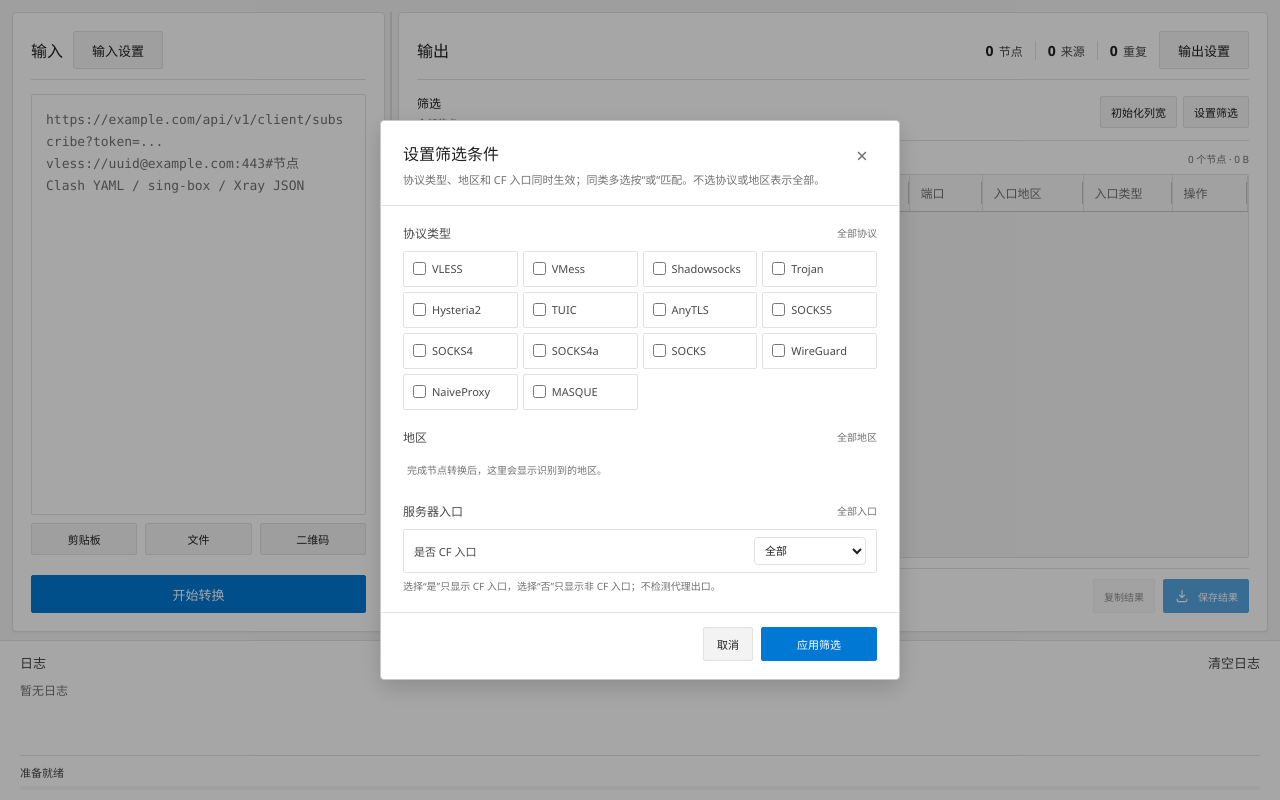
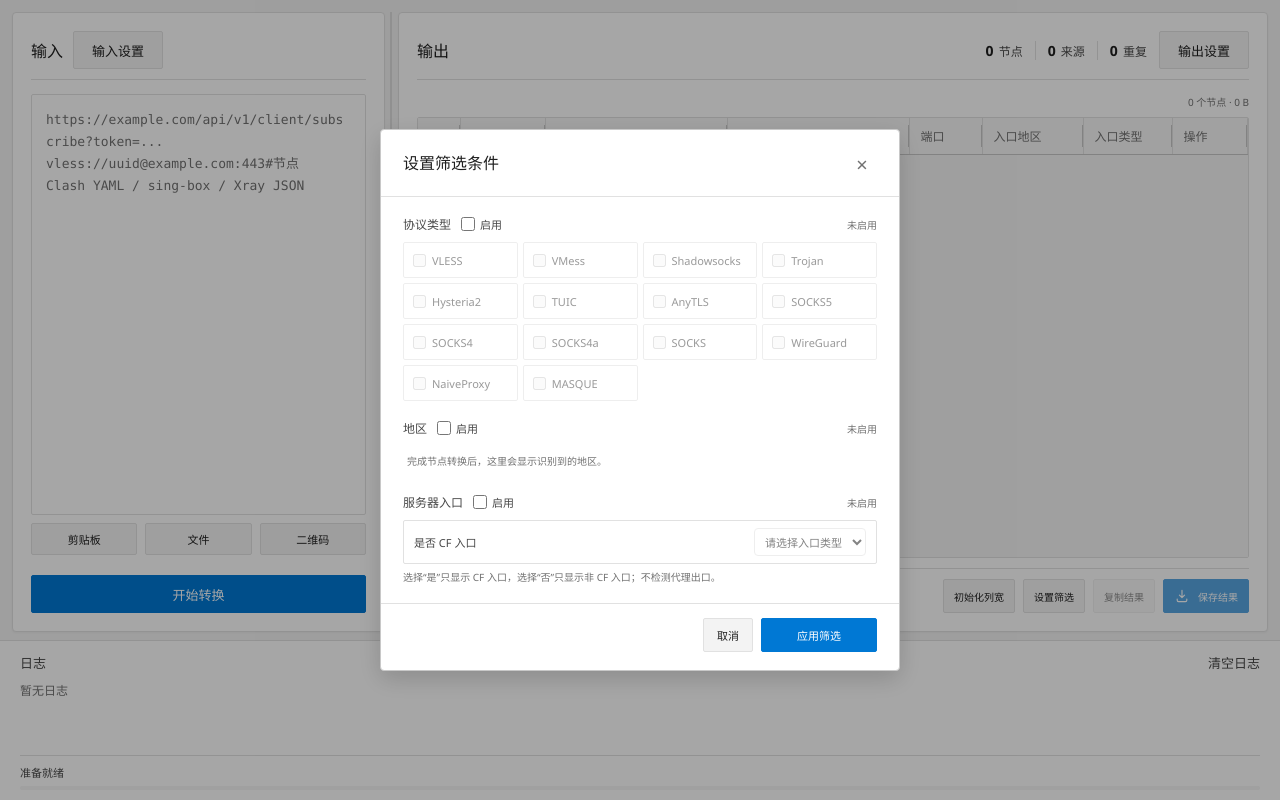
Before and after one commit to HanJason233/all2uri, a website built with Vite: page index.html in a window 1280 px wide. Both pictures are taken after a click on the button "设置筛选". Built offline with nearby package versions, Linux system fonts and the light colour scheme.

Commit message:
优化订阅设置与输出筛选

```diff
--- a/index.html
+++ b/index.html
@@ -71,20 +71,6 @@
               </div>
             </div>
 
-            <div class="output-filter-toolbar">
-              <div>
-                <strong>筛选</strong>
-                <p id="output-filter-summary">全部节点</p>
-              </div>
-              <div class="output-filter-actions">
-                <button class="secondary-button" id="output-column-reset-button" type="button" title="恢复初始列宽">
-                  初始化列宽
-                </button>
-                <button class="secondary-button" id="output-filter-button" type="button" aria-haspopup="dialog">
-                  设置筛选
-                </button>
-              </div>
-            </div>
             <div class="output-filter-result">
               <div class="output-filter-result-heading">
                 <span id="output-filter-count">0 个节点 · 0 B</span>
@@ -122,6 +108,8 @@
             <div class="output-global-actions">
               <span id="output-overview">等待输出</span>
               <div>
+                <button class="secondary-button" id="output-column-reset-button" type="button" title="恢复初始列宽">初始化列宽</button>
+                <button class="secondary-button" id="output-filter-button" type="button" aria-haspopup="dialog">设置筛选</button>
                 <button class="secondary-button" id="copy-button" type="button" disabled>复制结果</button>
                 <button class="primary-button compact" id="save-button" type="button" disabled>
                   <svg viewBox="0 0 20 20" fill="none" aria-hidden="true">
@@ -156,7 +144,6 @@
         <header class="output-rule-dialog-header">
           <div>
             <h2 id="input-settings-dialog-title">输入设置</h2>
-            <p>管理订阅请求方式、并发限制和连接选项。</p>
           </div>
           <button class="output-rule-dialog-close" id="input-settings-dialog-close" type="button" aria-label="关闭输入设置">×</button>
         </header>
@@ -196,12 +183,19 @@
               </span>
             </label>
             <label class="settings-row">
+              <span>远程订阅超时</span>
+              <span class="settings-value">
+                <input id="remote-timeout-seconds" class="settings-control settings-number" type="number" min="1" max="600" step="1" value="30" inputmode="numeric" />
+                <span>秒</span>
+              </span>
+            </label>
+            <label class="settings-row">
               <span>并发请求</span>
               <span class="settings-value">
-                <input id="fetch-concurrency" class="settings-control settings-number" type="number" min="1" max="20" step="1" value="3" inputmode="numeric" />
+                <input id="fetch-concurrency" class="settings-control settings-number" type="number" min="1" max="100" step="1" value="10" inputmode="numeric" />
                 <select id="fetch-concurrency-mode" class="settings-control settings-concurrency-mode" aria-label="并发单位">
                   <option value="fixed">个</option>
-                  <option value="percent">%</option>
+                  <option value="percent" selected>%</option>
                 </select>
               </span>
             </label>
@@ -228,7 +222,6 @@
         <header class="output-rule-dialog-header">
           <div>
             <h2 id="output-settings-dialog-title">输出设置</h2>
-            <p>管理转换结果、地区识别方式和 GeoIP 数据文件。</p>
           </div>
           <button class="output-rule-dialog-close" id="output-settings-dialog-close" type="button" aria-label="关闭输出设置">×</button>
         </header>
@@ -237,7 +230,7 @@
             <h3 id="settings-output-title">输出结果</h3>
             <label class="settings-row">
               <span>自动去重</span>
-              <input class="settings-checkbox" id="deduplicate-output" type="checkbox" checked />
+              <input class="settings-checkbox" id="deduplicate-output" type="checkbox" />
             </label>
             <label class="settings-row">
               <span>包含有损结果</span>
@@ -266,34 +259,51 @@
         <header class="output-rule-dialog-header">
           <div>
             <h2 id="output-filter-dialog-title">设置筛选条件</h2>
-            <p>协议类型、地区和 CF 入口同时生效；同类多选按“或”匹配。不选协议或地区表示全部。</p>
           </div>
           <button class="output-rule-dialog-close" id="output-filter-dialog-close" type="button" aria-label="关闭筛选设置">×</button>
         </header>
         <div class="output-rule-dialog-body">
           <section class="output-rule-section" aria-labelledby="output-filter-protocol-title">
             <div class="output-rule-section-heading">
-              <h3 id="output-filter-protocol-title">协议类型</h3>
-              <span id="output-filter-protocol-summary">全部协议</span>
+              <div class="output-filter-section-title">
+                <h3 id="output-filter-protocol-title">协议类型</h3>
+                <label class="output-filter-toggle">
+                  <input id="output-filter-protocol-enabled" type="checkbox" aria-label="启用协议类型筛选" />
+                  <span>启用</span>
+                </label>
+              </div>
+              <span id="output-filter-protocol-summary">未启用</span>
             </div>
             <div class="output-rule-options" id="output-filter-protocol-options"></div>
           </section>
           <section class="output-rule-section" aria-labelledby="output-filter-region-title">
             <div class="output-rule-section-heading">
-              <h3 id="output-filter-region-title">地区</h3>
-              <span id="output-filter-region-summary">全部地区</span>
+              <div class="output-filter-section-title">
+                <h3 id="output-filter-region-title">地区</h3>
+                <label class="output-filter-toggle">
+                  <input id="output-filter-region-enabled" type="checkbox" aria-label="启用地区筛选" />
+                  <span>启用</span>
+                </label>
+              </div>
+              <span id="output-filter-region-summary">未启用</span>
             </div>
             <div class="output-rule-options" id="output-filter-region-options"></div>
           </section>
           <section class="output-rule-section" aria-labelledby="output-filter-cf-title">
             <div class="output-rule-section-heading">
-              <h3 id="output-filter-cf-title">服务器入口</h3>
-              <span id="output-filter-cf-summary">全部入口</span>
+              <div class="output-filter-section-title">
+                <h3 id="output-filter-cf-title">服务器入口</h3>
+                <label class="output-filter-toggle">
+                  <input id="output-filter-cf-enabled" type="checkbox" aria-label="启用服务器入口筛选" />
+                  <span>启用</span>
+                </label>
+              </div>
+              <span id="output-filter-cf-summary">未启用</span>
             </div>
             <label class="output-rule-cf-select">
               <span>是否 CF 入口</span>
               <select id="output-filter-cf-entry">
-                <option value="all">全部</option>
+                <option value="all">请选择入口类型</option>
                 <option value="yes">是</option>
                 <option value="no">否</option>
               </select>
--- a/src/main.ts
+++ b/src/main.ts
@@ -50,8 +50,11 @@ interface CategorizedOutput {
 type CloudflareEntryFilter = "all" | "yes" | "no";
 
 interface OutputFilter {
+  protocolsEnabled: boolean;
   protocols: ProxyProtocol[];
+  countriesEnabled: boolean;
   countries: string[];
+  cloudflareEntryEnabled: boolean;
   cloudflareEntry: CloudflareEntryFilter;
 }
 
@@ -76,6 +79,9 @@ const MIN_FETCH_CONCURRENCY = 1;
 const MAX_FETCH_CONCURRENCY = 20;
 const MAX_FETCH_CONCURRENCY_PERCENT = 100;
 const MAX_REDIRECTS = 50;
+const MIN_REMOTE_TIMEOUT_SECONDS = 1;
+const DEFAULT_REMOTE_TIMEOUT_SECONDS = 30;
+const MAX_REMOTE_TIMEOUT_SECONDS = 600;
 const MAX_BATCH_INPUT_BYTES = 64 * 1024 * 1024;
 const MIN_REMOTE_BATCH_BYTES = 1024 * 1024;
 type FetchConcurrencyMode = "fixed" | "percent";
@@ -158,7 +164,14 @@ function loadGeoIpDatabasePath(): string {
 }
 
 function loadOutputFilter(): OutputFilter {
-  const empty = (): OutputFilter => ({ protocols: [], countries: [], cloudflareEntry: "all" });
+  const empty = (): OutputFilter => ({
+    protocolsEnabled: false,
+    protocols: [],
+    countriesEnabled: false,
+    countries: [],
+    cloudflareEntryEnabled: false,
+    cloudflareEntry: "all",
+  });
   try {
     const stored = window.localStorage.getItem(OUTPUT_FILTER_STORAGE_KEY);
     if (stored === null) return empty();
@@ -175,7 +188,16 @@ function loadOutputFilter(): OutputFilter {
       candidate.cloudflareEntry === "yes" || candidate.cloudflareEntry === "no" || candidate.cloudflareEntry === "all"
         ? candidate.cloudflareEntry
         : candidate.cloudflare === true ? "yes" : "all";
-    return { protocols, countries, cloudflareEntry };
+    return {
+      protocolsEnabled: typeof candidate.protocolsEnabled === "boolean" ? candidate.protocolsEnabled : protocols.length > 0,
+      protocols,
+      countriesEnabled: typeof candidate.countriesEnabled === "boolean" ? candidate.countriesEnabled : countries.length > 0,
+      countries,
+      cloudflareEntryEnabled: typeof candidate.cloudflareEntryEnabled === "boolean"
+        ? candidate.cloudflareEntryEnabled
+        : cloudflareEntry !== "all",
+      cloudflareEntry,
+    };
   } catch {
     return empty();
   }
@@ -393,6 +415,7 @@ const dom = {
   fetchConcurrency: getElement<HTMLInputElement>("fetch-concurrency"),
   fetchConcurrencyMode: getElement<HTMLSelectElement>("fetch-concurrency-mode"),
   maxRedirects: getElement<HTMLInputElement>("max-redirects"),
+  remoteTimeoutSeconds: getElement<HTMLInputElement>("remote-timeout-seconds"),
   regionLookupMethods: getElement<HTMLDivElement>("region-lookup-methods"),
   geoIpDatabaseName: getElement<HTMLSpanElement>("geoip-database-name"),
   chooseGeoIpDatabaseButton: getElement<HTMLButtonElement>("choose-geoip-database"),
@@ -414,7 +437,6 @@ const dom = {
   outputSettingsDialogClose: getElement<HTMLButtonElement>("output-settings-dialog-close"),
   outputFilterButton: getElement<HTMLButtonElement>("output-filter-button"),
   outputColumnResetButton: getElement<HTMLButtonElement>("output-column-reset-button"),
-  outputFilterSummary: getElement<HTMLParagraphElement>("output-filter-summary"),
   outputFilterCount: getElement<HTMLSpanElement>("output-filter-count"),
   outputTableWrap: getElement<HTMLDivElement>("output-table-wrap"),
   outputTable: getElement<HTMLTableElement>("output-table"),
@@ -423,10 +445,13 @@ const dom = {
   outputFilterDialogClose: getElement<HTMLButtonElement>("output-filter-dialog-close"),
   outputFilterDialogCancel: getElement<HTMLButtonElement>("output-filter-dialog-cancel"),
   outputFilterDialogSave: getElement<HTMLButtonElement>("output-filter-dialog-save"),
+  outputFilterProtocolEnabled: getElement<HTMLInputElement>("output-filter-protocol-enabled"),
   outputFilterProtocolOptions: getElement<HTMLDivElement>("output-filter-protocol-options"),
   outputFilterProtocolSummary: getElement<HTMLSpanElement>("output-filter-protocol-summary"),
+  outputFilterRegionEnabled: getElement<HTMLInputElement>("output-filter-region-enabled"),
   outputFilterRegionOptions: getElement<HTMLDivElement>("output-filter-region-options"),
   outputFilterRegionSummary: getElement<HTMLSpanElement>("output-filter-region-summary"),
+  outputFilterCloudflareEnabled: getElement<HTMLInputElement>("output-filter-cf-enabled"),
   outputFilterCloudflareEntry: getElement<HTMLSelectElement>("output-filter-cf-entry"),
   outputFilterCloudflareSummary: getElement<HTMLSpanElement>("output-filter-cf-summary"),
   outputOverview: getElement<HTMLSpanElement>("output-overview"),
@@ -473,7 +498,10 @@ let regionLookupRunId = 0;
 let cloudflareDetectionState: "idle" | "running" | "done" | "error" = "idle";
 let cloudflareDetectionRunId = 0;
 let draftFilterProtocols: ProxyProtocol[] = [];
+let draftFilterProtocolsEnabled = false;
 let draftFilterCountries: string[] = [];
+let draftFilterCountriesEnabled = false;
+let draftFilterCloudflareEnabled = false;
 let draftFilterCloudflareEntry: CloudflareEntryFilter = "all";
 let duplicateCount = 0;
 let activeSourceDocuments: SourceDocument[] = [];
@@ -1067,6 +1095,16 @@ function resolveMaxRedirects(): number {
   return maxRedirects;
 }
 
+function resolveRemoteTimeoutSeconds(): number {
+  const timeoutSeconds = dom.remoteTimeoutSeconds.valueAsNumber;
+  if (!Number.isInteger(timeoutSeconds) || timeoutSeconds < MIN_REMOTE_TIMEOUT_SECONDS || timeoutSeconds > MAX_REMOTE_TIMEOUT_SECONDS) {
+    setValidation(`远程订阅超时必须是 ${MIN_REMOTE_TIMEOUT_SECONDS} 到 ${MAX_REMOTE_TIMEOUT_SECONDS} 秒之间的整数。`);
+    dom.remoteTimeoutSeconds.focus();
+    throw new ConversionError("invalid_timeout", "远程订阅超时设置无效。");
+  }
+  return timeoutSeconds;
+}
+
 function resolveFetchConcurrencySetting(): FetchConcurrencySetting {
   const mode: FetchConcurrencyMode = dom.fetchConcurrencyMode.value === "percent" ? "percent" : "fixed";
   const value = dom.fetchConcurrency.valueAsNumber;
@@ -1144,6 +1182,7 @@ function setBusy(busy: boolean) {
   dom.fetchConcurrency.disabled = busy;
   dom.fetchConcurrencyMode.disabled = busy;
   dom.maxRedirects.disabled = busy;
+  dom.remoteTimeoutSeconds.disabled = busy;
   dom.deduplicateOutput.disabled = busy;
   dom.includeLossyOutput.disabled = busy;
   dom.skipCertificateVerification.disabled = busy;
@@ -1176,10 +1215,11 @@ function appendConversionDiagnostics(result: ConversionResult) {
 }
 
 function outputEntryMatchesFilter(entry: CategorizedOutput): boolean {
-  if (outputFilter.protocols.length > 0 && !outputFilter.protocols.includes(entry.protocol)) return false;
-  if (outputFilter.countries.length > 0 && !outputFilter.countries.includes(entry.countryCode ?? UNKNOWN_REGION_CODE)) return false;
-  if (outputFilter.cloudflareEntry === "yes" && entry.isCloudflare !== true) return false;
-  if (outputFilter.cloudflareEntry === "no" && entry.isCloudflare !== false) return false;
+  if (outputFilter.protocolsEnabled && !outputFilter.protocols.includes(entry.protocol)) return false;
+  if (outputFilter.countriesEnabled && !outputFilter.countries.includes(entry.countryCode ?? UNKNOWN_REGION_CODE)) return false;
+  if (outputFilter.cloudflareEntryEnabled && outputFilter.cloudflareEntry === "all") return false;
+  if (outputFilter.cloudflareEntryEnabled && outputFilter.cloudflareEntry === "yes" && entry.isCloudflare !== true) return false;
+  if (outputFilter.cloudflareEntryEnabled && outputFilter.cloudflareEntry === "no" && entry.isCloudflare !== false) return false;
   return true;
 }
 
@@ -1192,18 +1232,7 @@ function getFilteredOutputUris(): string[] {
 }
 
 function isOutputFilterActive(): boolean {
-  return outputFilter.protocols.length > 0 || outputFilter.countries.length > 0 || outputFilter.cloudflareEntry !== "all";
-}
-
-function outputFilterSummaryText(): string {
-  if (!isOutputFilterActive()) return "全部节点";
-  const parts = [
-    outputFilter.protocols.length ? outputFilter.protocols.map(getProtocolLabel).join(" / ") : "全部协议",
-    outputFilter.countries.length ? outputFilter.countries.map(countryNameForCode).join("、") : "全部地区",
-  ];
-  if (outputFilter.cloudflareEntry === "yes") parts.push("CF 入口");
-  else if (outputFilter.cloudflareEntry === "no") parts.push("非 CF 入口");
-  return parts.join(" · ");
+  return outputFilter.protocolsEnabled || outputFilter.countriesEnabled || outputFilter.cloudflareEntryEnabled;
 }
 
 function availableOutputRegionCodes(): string[] {
@@ -1218,15 +1247,25 @@ function availableOutputRegionCodes(): string[] {
 }
 
 function updateOutputFilterDialogSummaries() {
-  dom.outputFilterProtocolSummary.textContent = draftFilterProtocols.length
-    ? `已选 ${draftFilterProtocols.length} 种协议`
-    : "全部协议";
-  dom.outputFilterRegionSummary.textContent = draftFilterCountries.length
-    ? `已选 ${draftFilterCountries.length} 个地区`
-    : "全部地区";
-  dom.outputFilterCloudflareSummary.textContent = draftFilterCloudflareEntry === "yes"
-    ? "CF 入口"
-    : draftFilterCloudflareEntry === "no" ? "非 CF 入口" : "全部入口";
+  dom.outputFilterProtocolEnabled.checked = draftFilterProtocolsEnabled;
+  dom.outputFilterProtocolSummary.textContent = !draftFilterProtocolsEnabled
+    ? "未启用"
+    : draftFilterProtocols.length ? `已选 ${draftFilterProtocols.length} 种协议` : "未选择协议";
+  dom.outputFilterRegionEnabled.checked = draftFilterCountriesEnabled;
+  dom.outputFilterRegionSummary.textContent = !draftFilterCountriesEnabled
+    ? "未启用"
+    : draftFilterCountries.length ? `已选 ${draftFilterCountries.length} 个地区` : "未选择地区";
+  dom.outputFilterCloudflareEnabled.checked = draftFilterCloudflareEnabled;
+  dom.outputFilterCloudflareSummary.textContent = !draftFilterCloudflareEnabled
+    ? "未启用"
+    : draftFilterCloudflareEntry === "yes"
+      ? "CF 入口"
+      : draftFilterCloudflareEntry === "no" ? "非 CF 入口" : "未选择入口";
+  dom.outputFilterProtocolOptions.querySelectorAll<HTMLInputElement>("input[type='checkbox']")
+    .forEach(checkbox => { checkbox.disabled = !draftFilterProtocolsEnabled; });
+  dom.outputFilterRegionOptions.querySelectorAll<HTMLInputElement>("input[type='checkbox']")
+    .forEach(checkbox => { checkbox.disabled = !draftFilterCountriesEnabled; });
+  dom.outputFilterCloudflareEntry.disabled = !draftFilterCloudflareEnabled;
   dom.outputFilterCloudflareEntry.value = draftFilterCloudflareEntry;
 }
 
@@ -1290,7 +1329,10 @@ function renderOutputFilterDialogOptions() {
 function openOutputFilterDialog() {
   if (dom.outputFilterDialog.open) return;
   draftFilterProtocols = [...outputFilter.protocols];
+  draftFilterProtocolsEnabled = outputFilter.protocolsEnabled;
   draftFilterCountries = [...outputFilter.countries];
+  draftFilterCountriesEnabled = outputFilter.countriesEnabled;
+  draftFilterCloudflareEnabled = outputFilter.cloudflareEntryEnabled;
   draftFilterCloudflareEntry = outputFilter.cloudflareEntry;
   renderOutputFilterDialogOptions();
   dom.outputFilterDialog.showModal();
@@ -1298,8 +1340,11 @@ function openOutputFilterDialog() {
 
 function saveOutputFilterDialog() {
   outputFilter = {
+    protocolsEnabled: draftFilterProtocolsEnabled,
     protocols: [...draftFilterProtocols],
+    countriesEnabled: draftFilterCountriesEnabled,
     countries: [...draftFilterCountries],
+    cloudflareEntryEnabled: draftFilterCloudflareEnabled,
     cloudflareEntry: draftFilterCloudflareEntry,
   };
   saveOutputFilter();
@@ -1385,14 +1430,11 @@ function renderOutputFilter() {
   const filteredEntries = getFilteredOutputEntries();
   const uris = filteredEntries.map(entry => entry.uri);
   const value = uris.join("\n");
-  const summary = outputFilterSummaryText();
 
   dom.outputTableBody.replaceChildren();
   filteredEntries.forEach((entry, index) => dom.outputTableBody.append(renderOutputTableRow(entry, index)));
   dom.outputTableWrap.hidden = false;
   dom.outputFilterCount.textContent = `${uris.length} 个节点 · ${formatBytes(new Blob([value]).size)}`;
-  dom.outputFilterSummary.textContent = summary;
-  dom.outputFilterSummary.title = summary;
 
   const regionStatus = regionLookupState === "running" ? " · 地区查询中" : "";
   const cloudflareCount = outputEntries.filter(entry => entry.isCloudflare === true).length;
@@ -1633,6 +1675,7 @@ async function fetchSubscriptionWithFallback(
   url: string,
   userAgent: string | null,
   maxRedirects: number,
+  timeoutSeconds: number,
   sourceId: string,
   requestId: string,
   signal: AbortSignal,
@@ -1655,6 +1698,7 @@ async function fetchSubscriptionWithFallback(
         skipCertificateVerification: shouldSkipCertificateVerification(),
         allowLocalNetwork: shouldAllowLocalNetwork(),
         maxRedirects,
+        timeoutSeconds,
       });
     } finally {
       signal.removeEventListener("abort", cancelRequest);
@@ -1696,12 +1740,14 @@ async function startConversion() {
   let fetchConcurrency = MIN_FETCH_CONCURRENCY;
   let fetchConcurrencySetting: FetchConcurrencySetting | null = null;
   let maxRedirects = 0;
+  let remoteTimeoutSeconds = DEFAULT_REMOTE_TIMEOUT_SECONDS;
   if (input.urls.length > 0) {
     try {
       userAgent = resolveUserAgent();
       fetchConcurrencySetting = resolveFetchConcurrencySetting();
       fetchConcurrency = resolveFetchConcurrency(fetchConcurrencySetting, input.urls.length);
       maxRedirects = resolveMaxRedirects();
+      remoteTimeoutSeconds = resolveRemoteTimeoutSeconds();
     } catch (error) {
       showToast(failureFrom(error).message, true);
       return;
@@ -1823,6 +1869,7 @@ async function startConversion() {
         url,
         userAgent,
         maxRedirects,
+        remoteTimeoutSeconds,
         source.sourceId,
         `${fetchRunId}:${source.sourceId}`,
         runController.signal,
@@ -2035,6 +2082,18 @@ function bindEvents() {
   dom.outputFilterDialogClose.addEventListener("click", () => dom.outputFilterDialog.close("cancel"));
   dom.outputFilterDialogCancel.addEventListener("click", () => dom.outputFilterDialog.close("cancel"));
   dom.outputFilterDialogSave.addEventListener("click", saveOutputFilterDialog);
+  dom.outputFilterProtocolEnabled.addEventListener("change", () => {
+    draftFilterProtocolsEnabled = dom.outputFilterProtocolEnabled.checked;
+    updateOutputFilterDialogSummaries();
+  });
+  dom.outputFilterRegionEnabled.addEventListener("change", () => {
+    draftFilterCountriesEnabled = dom.outputFilterRegionEnabled.checked;
+    updateOutputFilterDialogSummaries();
+  });
+  dom.outputFilterCloudflareEnabled.addEventListener("change", () => {
+    draftFilterCloudflareEnabled = dom.outputFilterCloudflareEnabled.checked;
+    updateOutputFilterDialogSummaries();
+  });
   dom.outputFilterCloudflareEntry.addEventListener("change", () => {
     const value = dom.outputFilterCloudflareEntry.value;
     draftFilterCloudflareEntry = value === "yes" || value === "no" ? value : "all";
@@ -2065,7 +2124,7 @@ function bindEvents() {
   dom.deduplicateOutput.addEventListener("change", refreshForOutputSettingChange);
   dom.includeLossyOutput.addEventListener("change", refreshForOutputSettingChange);
 
-  for (const input of [dom.fetchConcurrency, dom.maxRedirects]) {
+  for (const input of [dom.fetchConcurrency, dom.maxRedirects, dom.remoteTimeoutSeconds]) {
     input.addEventListener("input", () => {
       if (!dom.validation.hidden) setValidation();
     });
--- a/src/styles.css
+++ b/src/styles.css
@@ -800,52 +800,6 @@ label.settings-row {
   font-weight: 650;
 }
 
-.output-filter-toolbar {
-  display: flex;
-  flex: 0 0 auto;
-  gap: 12px;
-  align-items: center;
-  justify-content: space-between;
-  margin-bottom: 10px;
-  padding-bottom: 10px;
-  border-bottom: 1px solid var(--border);
-}
-
-.output-filter-toolbar > div {
-  min-width: 0;
-}
-
-.output-filter-toolbar strong {
-  display: block;
-  color: var(--text);
-  font-size: 12px;
-  font-weight: 650;
-}
-
-.output-filter-toolbar p {
-  margin: 3px 0 0;
-  overflow: hidden;
-  color: var(--text-muted);
-  font-size: 10px;
-  text-overflow: ellipsis;
-  white-space: nowrap;
-}
-
-.output-filter-toolbar .secondary-button {
-  flex: 0 0 auto;
-  min-height: 32px;
-  padding: 0 10px;
-  font-size: 11px;
-  border-radius: 2px;
-}
-
-.output-filter-actions {
-  display: flex;
-  flex: 0 0 auto;
-  gap: 6px;
-  align-items: center;
-}
-
 .output-filter-result {
   display: flex;
   flex: 1;
@@ -1151,11 +1105,41 @@ body.resizing-output-columns * {
   justify-content: space-between;
 }
 
+.output-filter-section-title {
+  display: flex;
+  min-width: 0;
+  gap: 10px;
+  align-items: center;
+}
+
 .output-rule-section-heading h3 {
   margin: 0;
   color: var(--text-secondary);
   font-size: 12px;
   font-weight: 650;
+}
+
+.output-filter-toggle {
+  display: inline-flex;
+  flex: 0 0 auto;
+  gap: 5px;
+  align-items: center;
+  color: var(--text-secondary);
+  font-size: 11px;
+  white-space: nowrap;
+  cursor: pointer;
+}
+
+.output-filter-toggle input {
+  width: 14px;
+  height: 14px;
+  margin: 0;
+  accent-color: var(--accent);
+}
+
+.output-rule-section-heading .output-filter-toggle span {
+  color: var(--text-secondary);
+  font-size: 11px;
 }
 
 .output-rule-section-heading span {
@@ -1326,6 +1310,11 @@ body.resizing-output-columns * {
   border-color: rgba(0, 120, 212, 0.35);
 }
 
+.output-filter-option:has(input:disabled) {
+  cursor: not-allowed;
+  opacity: 0.55;
+}
+
 .output-filter-option input {
   flex: 0 0 auto;
   width: 13px;
@@ -1362,6 +1351,11 @@ body.resizing-output-columns * {
 .output-rule-cf-select select:focus {
   outline: 2px solid var(--accent);
   outline-offset: 1px;
+}
+
+.output-rule-cf-select select:disabled {
+  cursor: not-allowed;
+  opacity: 0.55;
 }
 
 .output-rule-cf-description {
```
Also changed, not shown: 1 other file.
